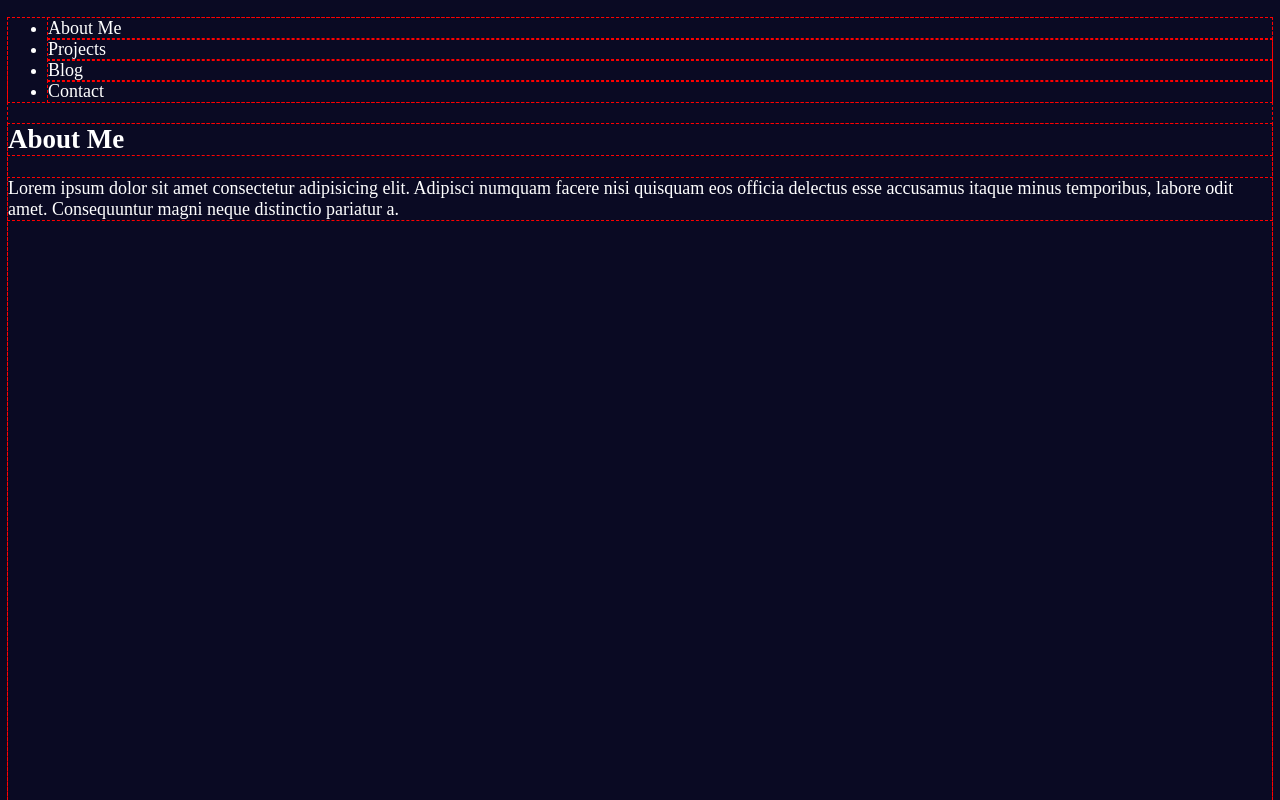
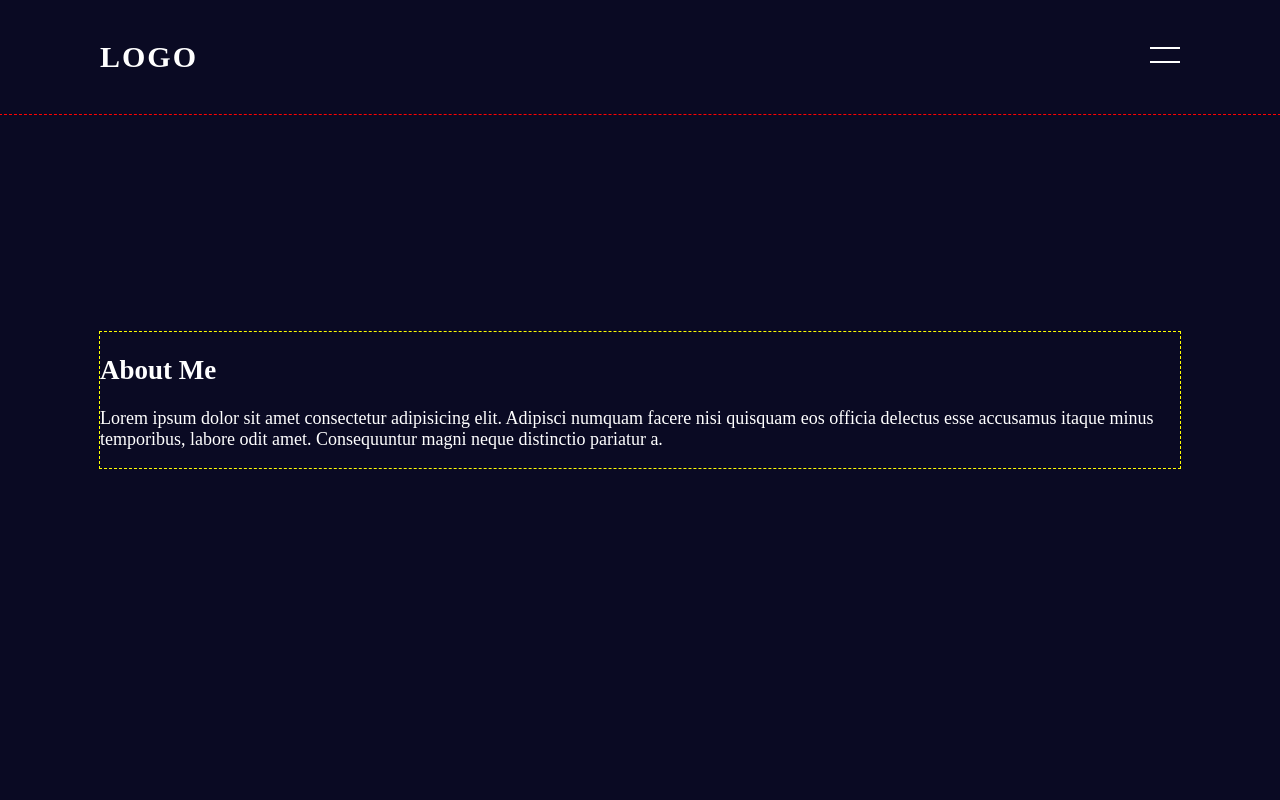
Before and after one commit to department19/FAC-Webpage, a plain HTML site: page index.html in a window 1280 px wide. Shown: the top 800 px of the page. Drawn offline with Linux system fonts and the light colour scheme.

Commit message:
added to frame work

```diff
--- a/index.html
+++ b/index.html
@@ -1,15 +1,33 @@
 <!DOCTYPE html>
 <html lang="en">
+
 <head>
     <title>My Webpage</title>
     <meta charset="UTF-8">
     <meta name="viewport" content="viewport-width=device-width, initial-scale=1.0">
+    <!-- <meta name="viewport" content="width=device-width, initial-scale=1.0"> -->
     <link rel="stylesheet" href="styles.css">
     <link rel="stylesheet" href="https://fonts.googleapis.com/css?family=Lato">
     <link rel="stylesheet" href="https://fonts.googleapis.com/css?family=Roboto+Mono">
     <script defer src="script.js"></script>
 </head>
+
 <body>
+    <section class="banner" id="sec">
+        <header>
+            <a class="logo">Logo</a>
+            <div id="toggle"></div>
+        </header>
+        <article id="About-me">
+            <h2>About Me</h2>
+            <p>Lorem ipsum dolor sit amet consectetur
+                adipisicing elit. Adipisci numquam facere
+                nisi quisquam eos officia delectus esse
+                accusamus itaque minus temporibus, labore
+                odit amet. Consequuntur magni neque
+                distinctio pariatur a.</p>
+        </article>
+    </section>
     <nav id="navbar">
         <ul>
             <li class="navitem">About Me</li>
@@ -19,17 +37,25 @@
         </ul>
     </nav>
     <main>
-            <article id="About-me">
-                <h2>About Me</h2>
-                <p>Lorem ipsum dolor sit amet consectetur adipisicing elit. Adipisci numquam facere nisi quisquam eos officia delectus esse accusamus itaque minus temporibus, labore odit amet. Consequuntur magni neque distinctio pariatur a.</p>
-            </article>
         <article id="Projects">
             <h2>Projects</h2>
-                <p>Lorem ipsum dolor sit, amet consectetur adipisicing elit. Sapiente magni suscipit, nostrum quo nihil, cupiditate voluptatibus fugiat quaerat nam quod fuga voluptates optio explicabo? Neque labore quae dolorum odio facere.</p>
+            <p>Lorem ipsum dolor sit, amet consectetur
+                adipisicing elit. Sapiente magni suscipit,
+                nostrum quo nihil, cupiditate voluptatibus
+                fugiat quaerat nam quod fuga voluptates
+                optio explicabo? Neque labore quae dolorum
+                odio facere.</p>
+
         </article>
         <article id="Blog">
             <h2>Blog</h2>
-                <p>Lorem ipsum dolor sit amet consectetur adipisicing elit. Provident voluptatem magnam quo asperiores excepturi. Error quae repellendus asperiores dicta. Repellat veritatis eveniet minima pariatur sit, libero eligendi fuga dolorum! Delectus.</p>
+            <p>Lorem ipsum dolor sit amet consectetur
+                adipisicing elit. Provident voluptatem magnam
+                quo asperiores excepturi. Error quae
+                repellendus asperiores dicta. Repellat
+                veritatis eveniet minima pariatur sit,
+                libero eligendi fuga dolorum! Delectus.</p>
+
         </article>
         <article id="Contact">
             <h2>Contact</h2>
@@ -39,4 +65,5 @@
         </article>
     </main>
 </body>
+
 </html>
--- a/script.js
+++ b/script.js
@@ -0,0 +1,12 @@
+document.addEventListener("DOMContentLoaded", function() {
+    // for the side bar
+    const sec = document.getElementById("sec");
+
+    // function to toggle side bar
+    function toggle() {
+        sec.classList.toggle("active");
+    }
+
+    // tracks the side bar toggle
+    sec.addEventListener("click", toggle);
+});
--- a/styles.css
+++ b/styles.css
@@ -1,5 +1,5 @@
 * {
-    outline: 1px dashed red;
+    /* outline: 1px dashed red; */
 }
 
 :root {
@@ -26,16 +26,87 @@
 
 html {
     font-size: 10px;
+    /* margin: 0; */
+    /* padding: 0; */
+    box-sizing: border-box;
     scroll-behavior: smooth;
 }
 
 body {
+    box-sizing: border-box;
+    margin: 0;
+    /* padding: 0; */
     color: var(--txt1);
     font-size: 1.8rem;
-    background-color: var(--bg1);
+    /* background-color: var(--bg1); */
 
 }
 
+.banner {
+    box-sizing: inherit;
+    outline: 1px dashed green;
+    position: relative;
+    width: 100%;
+    min-height: 100vh;
+    min-height: 100dvh;
+    padding: 100px;
+    /* background: url(assets/bg.jpg); */
+    background-color: var(--bg1);
+    background-size: cover;
+    display: flex;
+    align-items: center;
+}
+
+header {
+    box-sizing: inherit;
+    outline: 1px dashed red;
+    position: absolute;
+    top: 0;
+    left: 0;
+    width: 100%;
+    display: flex;
+    justify-content: space-between;
+    padding: 40px 100px;
+    z-index: 1000;
+}
+
+header .logo {
+    /* margin: inherit; */
+    position: relative;
+    font-weight: 700;
+    text-decoration: none;
+    font-size: 3rem;
+    text-transform: uppercase;
+    letter-spacing: 2px;
+    transition: 3s;
+}
+
+header #toggle {
+    position: relative;
+    width: 30px;
+    height: 30px;
+    cursor: pointer;
+}
+
+header #toggle::before {
+    content: "";
+    position: absolute;
+    top: 7px;
+    width: 100%;
+    height: 2px;
+    background: #fff;
+}
+
+header #toggle::after {
+    content: "";
+    position: absolute;
+    bottom: 7px;
+    width: 100%;
+    height: 2px;
+    background: #fff;
+}
+
 article {
-    height: 100vh;
+    outline: 1px dashed yellow;
+    /* height: 100vh; */
 }
```
Lines whose indentation alone changed are shown as unchanged.
